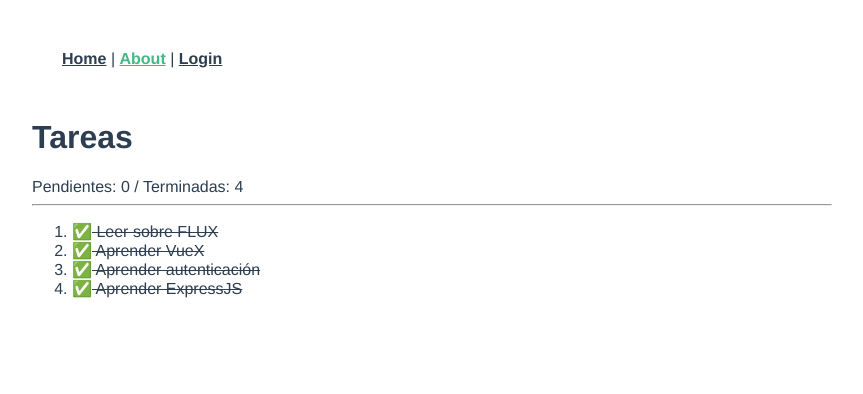
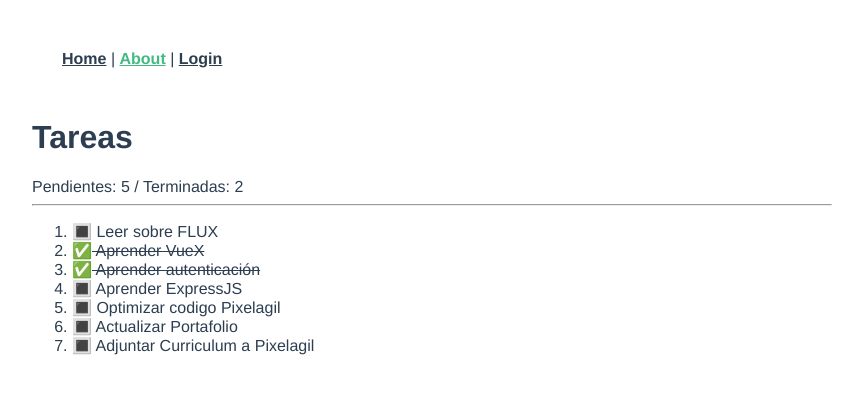
Before and after one commit to AlexSegen/vuex-practice-2, a Vue app: page /about in a window 1280 px wide. Shown: the top 394 px of the page, without its empty margins (208-1071 px from the left). Built offline with nearby package versions, Linux system fonts and the light colour scheme; data requests are answered from the project's data file.

Commit message:
Autenticado Logout

```diff
--- a/db.json
+++ b/db.json
@@ -2,7 +2,7 @@
   "todos": [
     {
       "id": "_joq6etkumh0hxhl1f",
-      "completed": true,
+      "completed": false,
       "title": "Leer sobre FLUX"
     },
     {
@@ -16,9 +16,24 @@
       "title": "Aprender autenticación"
     },
     {
-      "completed": true,
+      "completed": false,
       "title": "Aprender ExpressJS",
       "id": "TKXRiNd"
+    },
+    {
+      "completed": false,
+      "title": "Optimizar codigo Pixelagil",
+      "id": "xosjQzr"
+    },
+    {
+      "completed": false,
+      "title": "Actualizar Portafolio",
+      "id": "jH6XTgL"
+    },
+    {
+      "completed": false,
+      "title": "Adjuntar Curriculum a Pixelagil",
+      "id": "d7NqiX0"
     }
   ]
 }
--- a/src/App.vue
+++ b/src/App.vue
@@ -43,7 +43,6 @@ export default {
     },
     logout(){
       Auth.logout();
-      this.$store.commit('SET_AUTH', false);
     }
   }
 
--- a/src/auth/index.js
+++ b/src/auth/index.js
@@ -1,4 +1,6 @@
 import axios from 'axios';
+import store from '../store'
+import { error } from 'util';
 
 const http = axios.create({
     baseURL: 'https://mynotesapp2018.herokuapp.com/api',
@@ -10,10 +12,21 @@ const http = axios.create({
 export default {
 
     login(payload){
-        return http.post('/auth/login', payload)
+        try {
+            return http.post('/auth/login', payload)
+        }
+        catch {
+            store.commit('LOADING', false);
+            return error
+        }
     },
     logout(){
-        localStorage.removeItem('session');
+        try {
+            store.commit('SET_AUTH', false);
+            localStorage.removeItem('session');
+        } catch {
+            return error
+        }
     }
 
 }
```
